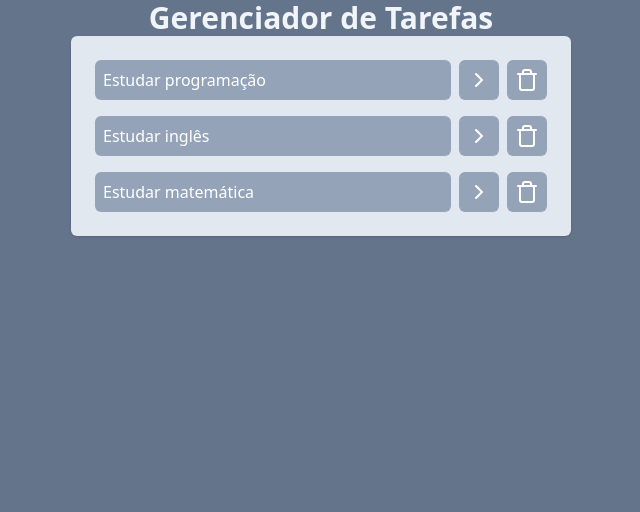
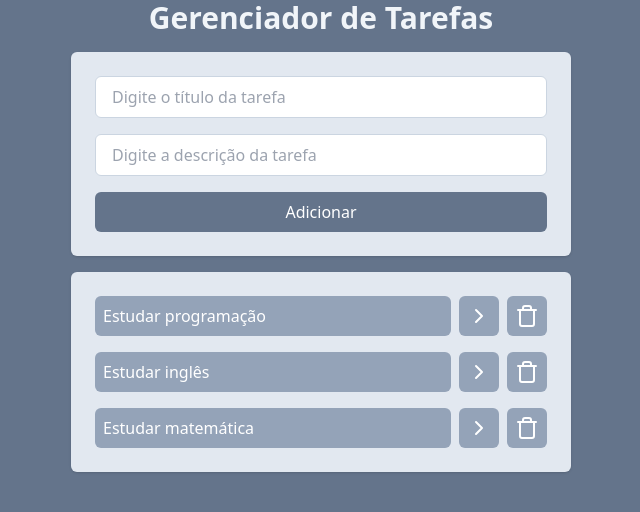
Before and after one commit to ApenasGuil/aprendendo-React-1, a React (Vite) app: page / in a window 1280 px wide. Shown: the top 512 px of the page, without its empty margins (319-959 px from the left). Built offline with nearby package versions, Linux system fonts and the light colour scheme.

Commit message:
uuid and router-dom

```diff
--- a/package.json
+++ b/package.json
@@ -12,7 +12,9 @@
   "dependencies": {
     "lucide-react": "^0.435.0",
     "react": "^18.3.1",
-    "react-dom": "^18.3.1"
+    "react-dom": "^18.3.1",
+    "react-router-dom": "^6.26.1",
+    "uuid": "^10.0.0"
   },
   "devDependencies": {
     "@eslint/js": "^9.9.0",
--- a/src/App.jsx
+++ b/src/App.jsx
@@ -1,6 +1,7 @@
 import { useState } from "react";
 import AddTask from "./components/AddTask";
 import Tasks from "./components/Tasks";
+import {v4} from 'uuid'
 
 function App() {
   const [tasks, setTasks] = useState([
@@ -37,19 +38,29 @@
     setTasks(newTask);
   };
 
-  function deleteTask(taskId){
+  function onDeleteTaskClick(taskId){
     const newTask = tasks.filter((task) => task.id !== taskId);
     setTasks(newTask);
   };
 
+  function onAddTaskSubmit(title, description) {
+    const newTask = {
+      id: v4(),
+      title,
+      description,
+      isCompleted: false,
+    };
+    setTasks([...tasks, newTask])
+  }
+
   return (
     <div className="w-screen h-screen bg-slate-500 flex justify-center p6">
-      <div className="w-[500px]">
+      <div className="w-[500px] space-y-4">
         <h1 className="text-3xl text-slate-100 font-bold text-center">
           Gerenciador de Tarefas
         </h1>
-        {/* <AddTask /> */}
-        <Tasks tasks={tasks} onTaskClick={onTaskClick} deleteTask={deleteTask} />
+        <AddTask onAddTaskSubmit={onAddTaskSubmit} />
+        <Tasks tasks={tasks} onTaskClick={onTaskClick} onDeleteTaskClick={onDeleteTaskClick} />
       </div>
     </div>
   );
--- a/src/components/AddTask.jsx
+++ b/src/components/AddTask.jsx
@@ -1,5 +1,37 @@
-function AddTask() {
-    return <h1>Add Task</h1>;
+import { useState } from "react";
+
+function AddTask({ onAddTaskSubmit }) {
+  const [title, setTitle] = useState("");
+  const [description, setDescription] = useState("");
+  return (
+    <div className="space-y-4 p-6 bg-slate-200 rounded-md shadow flex flex-col">
+      <input
+        type="text"
+        placeholder="Digite o título da tarefa"
+        className="border border-slate-300 outline-slate-400 px-4 py-2 rounded-md"
+        value={title}
+        onChange={(event) => setTitle(event.target.value)}
+      />
+      <input
+        type="text"
+        placeholder="Digite a descrição da tarefa"
+        className="border border-slate-300 outline-slate-400 px-4 py-2 rounded-md"
+        value={description}
+        onChange={(event) => setDescription(event.target.value)}
+      />
+      <button
+        onClick={() => {
+          if (!title.trim() || !description.trim()) {
+            return alert("Preencha o título e a descrição da tarefa.");
+          }
+          onAddTaskSubmit(title, description);
+        }}
+        className="bg-slate-500 text-white px-4 py-2 rounded-md font-medium"
+      >
+        Adicionar
+      </button>
+    </div>
+  );
 }
 
 export default AddTask;
--- a/src/components/Tasks.jsx
+++ b/src/components/Tasks.jsx
@@ -1,22 +1,33 @@
-import { ChevronRightIcon, TrashIcon } from "lucide-react";
+import { ChevronRightIcon, DessertIcon, TrashIcon } from "lucide-react";
+import { useNavigate } from "react-router-dom";
 
-function Tasks(props) {
+function Tasks({ tasks , onTaskClick , onDeleteTaskClick }) {
+  const navigate = useNavigate()
+
+  function onSeeDetailsClick(task) {
+    const query = new URLSearchParams();
+    query.set("title", task.title)
+    query.set("description", task.description)
+
+    navigate(`/task?title=${query.toString()}`)
+  }
+
   return (
     <ul className="space-y-4 p-6 bg-slate-200 rounded-md shadow">
-      {props.tasks.map((task) => (
+      {tasks.map((task) => (
         <li key={task.id} className="flex gap-2">
           <button
-            onClick={() => props.onTaskClick(task.id)}
+            onClick={() => onTaskClick(task.id)}
             className={`bg-slate-400 text-left text-white p-2 rounded-md w-full ${
               task.isCompleted && "line-through"
             }`}
           >
             {task.title}
           </button>
-          <button className="bg-slate-400 p-2 rounded-md text-white">
+          <button onClick={() => onSeeDetailsClick(task)} className="bg-slate-400 p-2 rounded-md text-white">
             <ChevronRightIcon />
           </button>
-          <button onClick={() => props.deleteTask(task.id)} className="bg-slate-400 p-2 rounded-md text-white">
+          <button onClick={() => onDeleteTaskClick(task.id)} className="bg-slate-400 p-2 rounded-md text-white">
             <TrashIcon />
           </button>
         </li>
--- a/src/main.jsx
+++ b/src/main.jsx
@@ -2,9 +2,27 @@
 import { createRoot } from 'react-dom/client'
 import App from './App.jsx'
 import './index.css'
+import { createBrowserRouter, RouterProvider } from 'react-router-dom'
+import TaskPage from './pages/TaskPage.jsx'
+
+const router = createBrowserRouter([
+  // {
+  //   path: "/",
+  //   element: <div>Hello world!</div>,
+  // },
+  {
+    path: "/",
+    element: <App />,
+  },
+  {
+    path: "/task",
+    element: <TaskPage />,
+  },
+])
 
 createRoot(document.getElementById('root')).render(
   <StrictMode>
-    <App />
+    {/* <App /> */}
+    <RouterProvider router={router} />
   </StrictMode>,
 )
--- /dev/null
+++ b/src/pages/TaskPage.jsx
@@ -0,0 +1,13 @@
+import { useSearchParams } from "react-router-dom";
+
+function TaskPage() {
+    const [searchParams] = useSearchParams();
+    const title = searchParams.get("title");
+    const description = searchParams.get("description");
+    return <div className="h-screen w-screen bg-slate-500 p6">
+        <h1>{title}</h1>
+        <p>{description}</p>
+    </div>
+}
+
+export default TaskPage;
```
Also changed, not shown: 2 other files (tests, documents, lock files or other folders).
